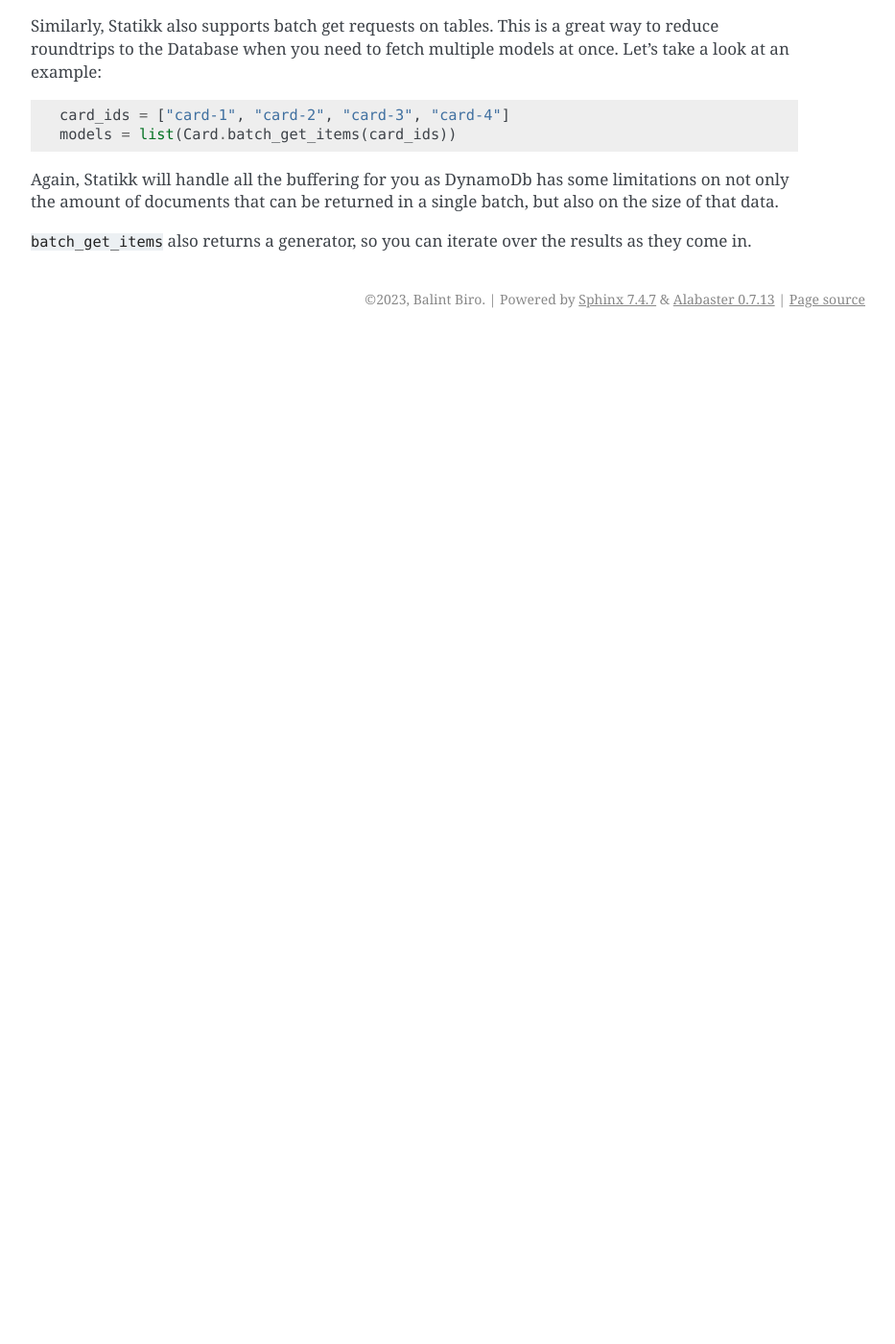
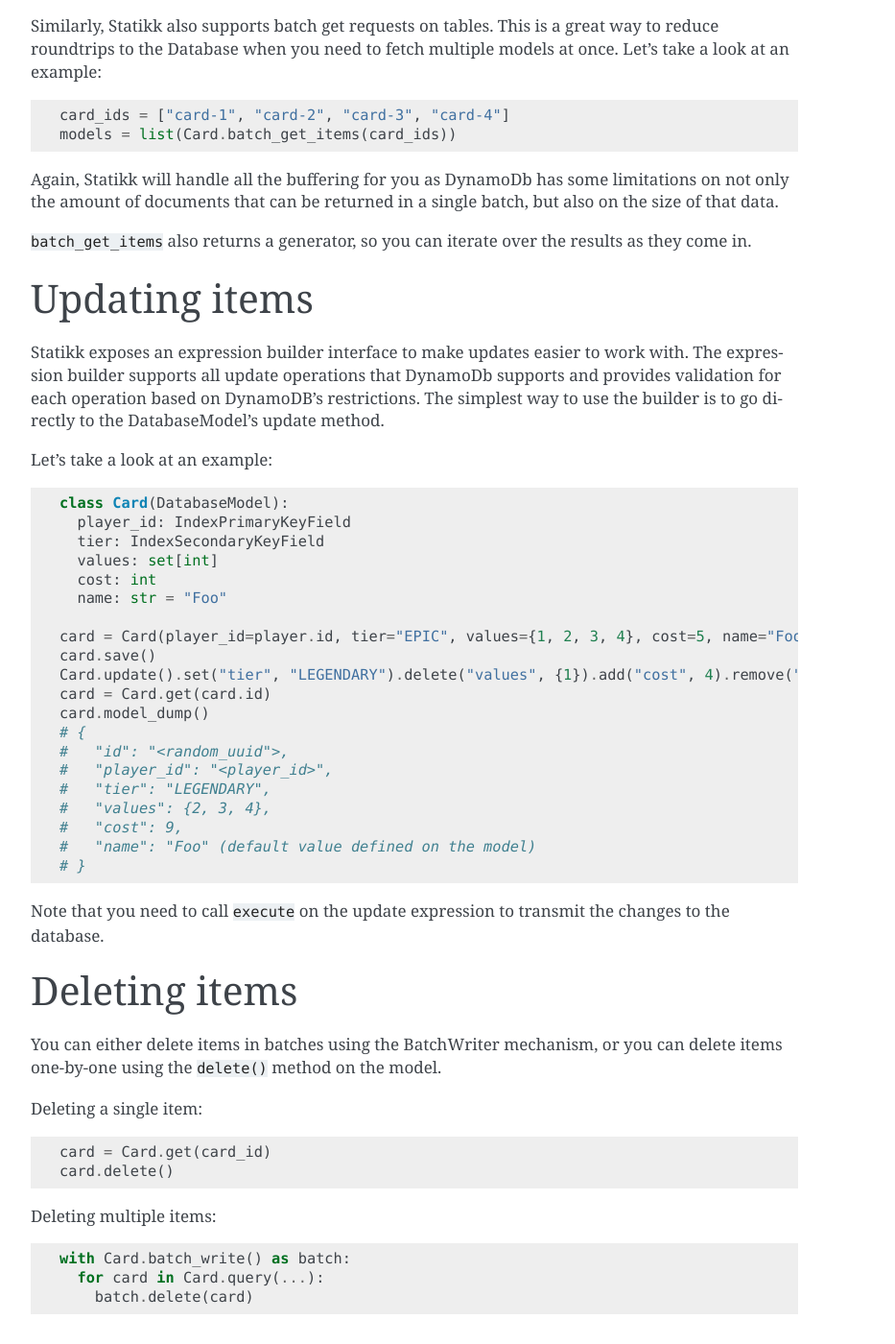
Before and after one commit to terinia/statikk, a Sphinx documentation site: the page built from docs/usage.rst, in a window 1280 px wide and 1400 px high, scrolled down 5300 px. Shown: the whole window at 96% size, without its empty margins (338-1271 px from the left). Built offline with Sphinx 7.4.7, drawn with Linux system fonts in a browser that asks for light colours; before the commit the page ends 5651 px from its top, so only the background shows below that; some of the changed text lies outside the part shown.

Commit message:
More docs

```diff
--- a/docs/usage.rst
+++ b/docs/usage.rst
@@ -267,3 +267,60 @@
 can be returned in a single batch, but also on the size of that data.
 
 ``batch_get_items`` also returns a generator, so you can iterate over the results as they come in.
+
+====================
+Updating items
+====================
+
+Statikk exposes an expression builder interface to make updates easier to work with. The expression builder supports all
+update operations that DynamoDb supports and provides validation for each operation based on DynamoDB's restrictions.
+The simplest way to use the builder is to go directly to the DatabaseModel's update method.
+
+Let's take a look at an example:
+
+.. code-block:: python
+
+  class Card(DatabaseModel):
+    player_id: IndexPrimaryKeyField
+    tier: IndexSecondaryKeyField
+    values: set[int]
+    cost: int
+    name: str = "Foo"
+
+  card = Card(player_id=player.id, tier="EPIC", values={1, 2, 3, 4}, cost=5, name="FooFoo")
+  card.save()
+  Card.update().set("tier", "LEGENDARY").delete("values", {1}).add("cost", 4).remove("name").execute()
+  card = Card.get(card.id)
+  card.model_dump()
+  # {
+  #   "id": "<random_uuid">,
+  #   "player_id": "<player_id>",
+  #   "tier": "LEGENDARY",
+  #   "values": {2, 3, 4},
+  #   "cost": 9,
+  #   "name": "Foo" (default value defined on the model)
+  # }
+
+Note that you need to call ``execute`` on the update expression to transmit the changes to the database.
+
+====================
+Deleting items
+====================
+
+You can either delete items in batches using the BatchWriter mechanism, or you can delete items one-by-one using the ``delete()``
+method on the model.
+
+Deleting a single item:
+
+.. code-block:: python
+
+  card = Card.get(card_id)
+  card.delete()
+
+Deleting multiple items:
+
+.. code-block:: python
+
+  with Card.batch_write() as batch:
+    for card in Card.query(...):
+      batch.delete(card)
```
Also changed, not shown: other parts of docs/usage.rst (+2 -2 lines).
